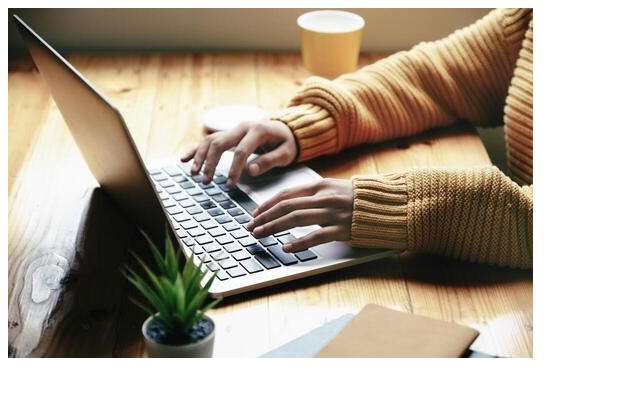
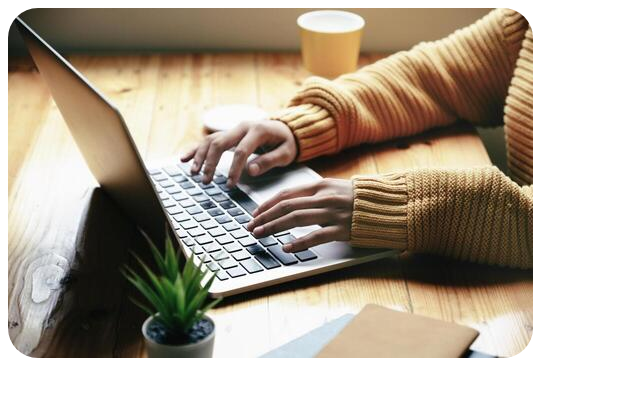
Before and after one commit to nikhilbaba0505-lang/nikhil-, a plain HTML site: page index.html in a window 1280 px wide. Shown: the full height of the page, 0-640 px from the left. Drawn offline with Linux system fonts and the light colour scheme.

Commit message:
second commit

```diff
--- a/index.html
+++ b/index.html
@@ -1 +1 @@
-<img src="freelancing.jpg">
+<img src="freelancing.jpg"style=border-radius:30px>
```
